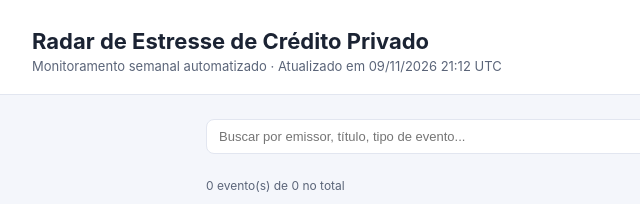
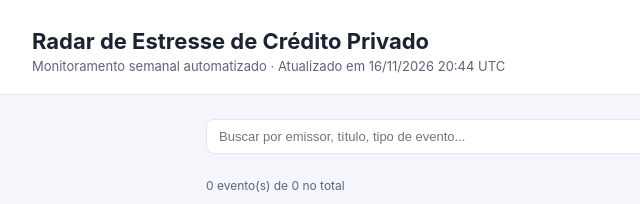
Before and after one commit to arthuralvarenga-ux/radar-credito-forluz, a plain HTML site: page docs/index.html in a window 1280 px wide. Shown: the top 204 px of the page, 0-640 px from the left. Drawn offline with Linux system fonts and the light colour scheme.

Commit message:
Atualização semanal do radar de crédito

```diff
--- a/docs/index.html
+++ b/docs/index.html
@@ -69,7 +69,7 @@
 <body>
 <header>
   <h1>Radar de Estresse de Crédito Privado</h1>
-  <p>Monitoramento semanal automatizado &middot; Atualizado em 09/11/2026 21:12 UTC</p>
+  <p>Monitoramento semanal automatizado &middot; Atualizado em 16/11/2026 20:44 UTC</p>
 </header>
 <div class="container">
   <div class="filters">
```
